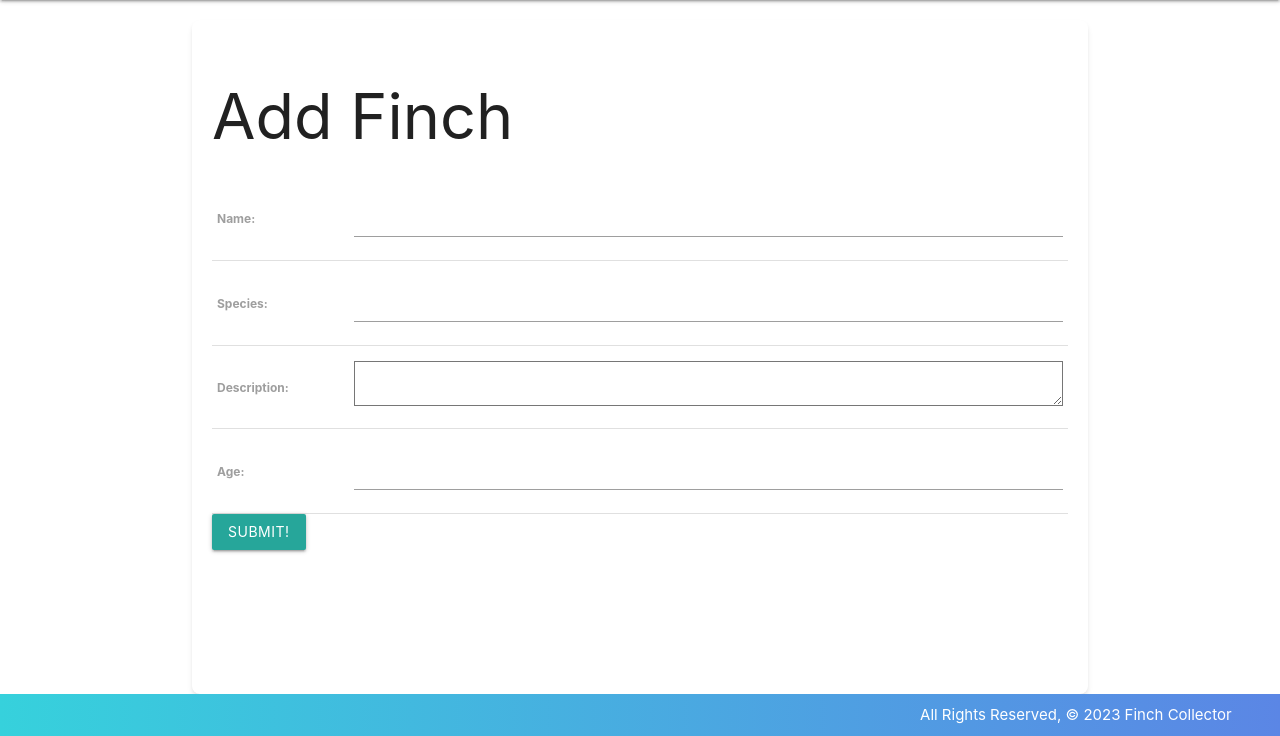
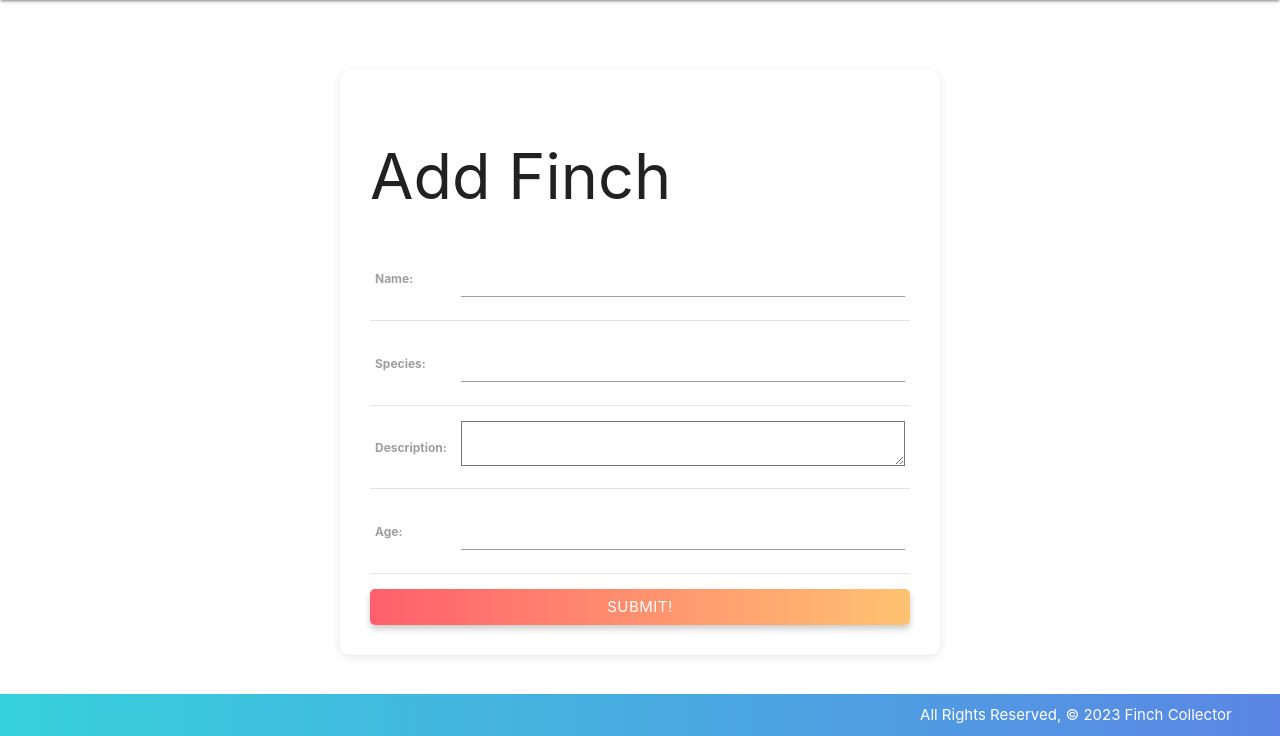
Before and after one commit to PyConqueror/finch-collector, a Django app: page /finches/create/ in a window 1280 px wide. Shown: the part 64-800 px from the top of the page. Run offline with Django 5.2, Linux system fonts and the light colour scheme.

Commit message:
improve css for form

```diff
--- a/main_app/static/css/style.css
+++ b/main_app/static/css/style.css
@@ -12,7 +12,6 @@ main {
     flex: 1;
 }
 
-
 .nav-wrapper {
     background: linear-gradient(to right, #ff5f6d, #ffc371); /* Example gradient */
     padding: 0 20px;
@@ -25,10 +24,9 @@ main {
   }
 
 .container {
-    background-color: #fff;
+    background-color: white;
     margin-top: 20px;
     padding: 20px;
-    box-shadow: 0 4px 6px -1px rgba(0,0,0,0.1), 0 2px 4px -1px rgba(0,0,0,0.06); /* Soft shadow for depth */
     border-radius: 8px;
   }
 
@@ -46,7 +44,7 @@ main {
 .card {
     background-color: white;
     margin: 30px auto;
-    border: 1px solid #e0e0e0;
+    border: 1px solid white;
     box-shadow: 0 4px 8px rgba(0,0,0,0.08);
     border-radius: 20px;
     overflow: hidden;
@@ -96,3 +94,33 @@ main {
 .card-content:hover::before {
     opacity: 0.3;
 }
+
+.form-wrapper {
+    background-color: white;
+    padding: 2rem;
+    margin-top: 2rem;
+    border-radius: 10px;
+    box-shadow: 0 2px 10px rgba(0,0,0,0.1);
+    max-width: 600px;
+    margin-left: auto;
+    margin-right: auto;
+}
+
+input[type="submit"] {
+    background: linear-gradient(to right, #ff5f6d, #ffc371);
+    color: white;
+    border: none;
+    font-size: 1rem;
+    border-radius: 5px;
+    cursor: pointer;
+    transition: opacity 0.3s ease, transform 0.3s ease;
+    display: block;
+    width: 100%;
+    margin-top: 1rem;
+    box-shadow: 0 4px 6px rgba(0,0,0,0.2);
+}
+
+input[type="submit"]:hover, input[type="submit"]:focus {
+    opacity: 0.9;
+    transform: scale(1.05);
+}
```
